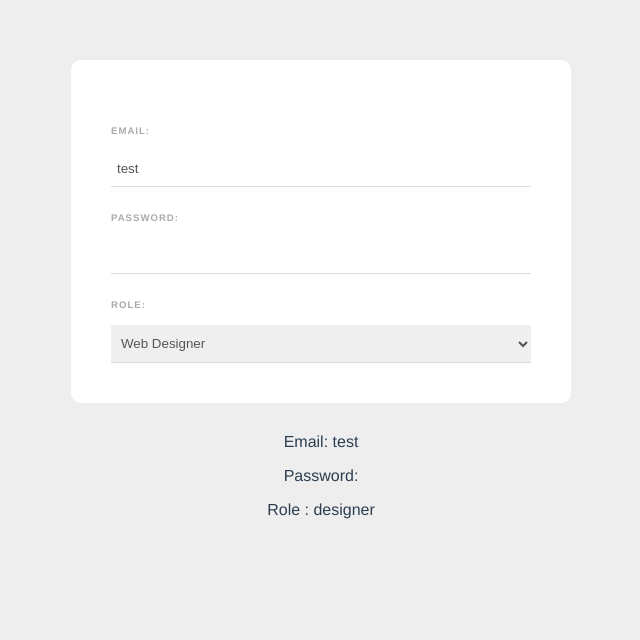
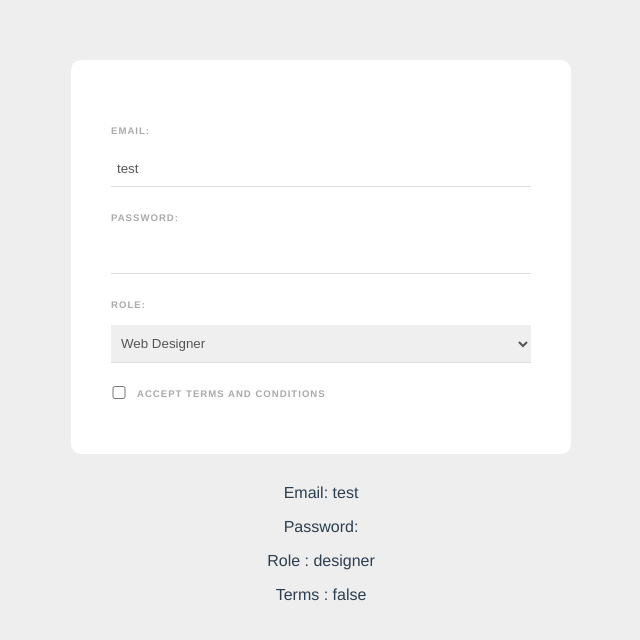
Before and after one commit to FourSqweez/vue3-beginner-projects, a Vue app: page / in a window 1280 px wide. Shown: the top 640 px of the page, without its empty margins (319-959 px from the left). Built offline with nearby package versions, Linux system fonts and the light colour scheme.

Commit message:
V-model with one checkbox

```diff
--- a/src/components/SignupForm.vue
+++ b/src/components/SignupForm.vue
@@ -10,10 +10,16 @@
       <option value="developer">Web Developer</option>
       <option value="designer">Web Designer</option>
     </select>
+
+    <div class="terms">
+      <input type="checkbox" required v-model="terms" />
+      <label>Accept terms and conditions</label>
+    </div>
   </form>
   <p>Email: {{ email }}</p>
   <p>Password: {{ password }}</p>
   <p>Role : {{ role }}</p>
+  <p>Terms : {{ terms }}</p>
 </template>
 
 <script>
@@ -23,6 +29,7 @@
       email: 'test',
       password: '',
       role: 'designer',
+      terms: false,
     }
   },
 }
```
